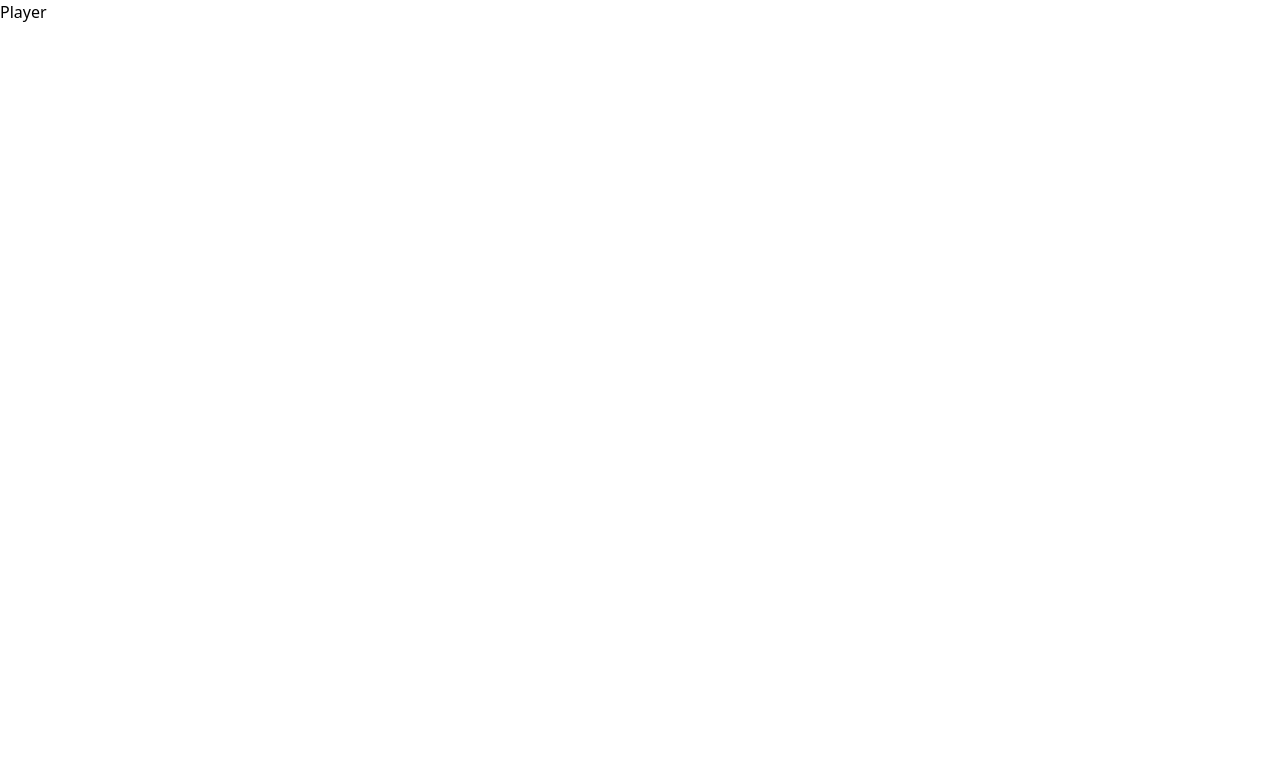
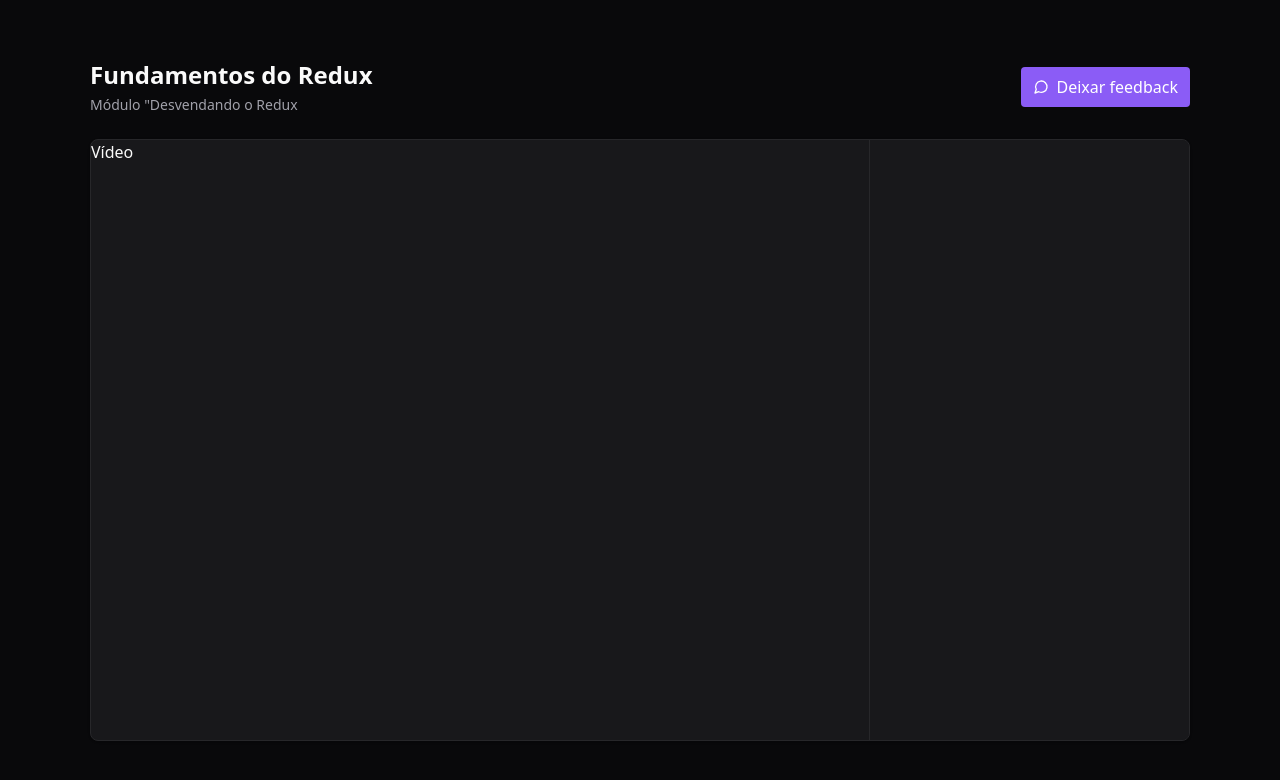
Before and after one commit to SamuelMenecucci/redux-zustand, a React (Vite) app: page / in a window 1280 px wide. Shown: the top 780 px of the page. Built offline with nearby package versions, Linux system fonts and the light colour scheme.

Commit message:
feat: ui base structure

```diff
--- a/package.json
+++ b/package.json
@@ -11,6 +11,7 @@
   },
   "dependencies": {
     "@reduxjs/toolkit": "^1.9.6",
+    "lucide-react": "^0.284.0",
     "react": "^18.2.0",
     "react-dom": "^18.2.0",
     "react-redux": "^8.1.3"
--- a/src/pages/Player.tsx
+++ b/src/pages/Player.tsx
@@ -1,3 +1,28 @@
+import { MessageCircle } from "lucide-react";
+
 export const Player = () => {
-  return <div>Player</div>;
+  return (
+    <div className="h-screen bg-zinc-950 text-zinc-50 flex justify-center items-center">
+      <div className="flex w-[1100px] flex-col gap-6">
+        <div className="flex items-center  justify-between">
+          {/* Header */}
+          <div className="flex flex-col gap-1">
+            <h1 className="text-2xl font-bold">Fundamentos do Redux</h1>
+            <span className="text-sm text-zinc-400">
+              Módulo "Desvendando o Redux
+            </span>
+          </div>
+          <button className="flex items-center gap-2 rounded bg-violet-500 px-3 py-2 text-small font-medium text-white hover:bg-violet-600">
+            <MessageCircle className="w-4 h-4" />
+            Deixar feedback
+          </button>
+        </div>
+
+        <main className="relative flex overflow-hidden rounded-lg border border-zinc-800 bg-zinc-900 shadow">
+          <div className="flex-1">Vídeo</div>
+          <aside className="w-80 border-l border-zinc-800 bg-zinc-900 h-[600px]"></aside>
+        </main>
+      </div>
+    </div>
+  );
 };
--- a/src/styles/global.css
+++ b/src/styles/global.css
@@ -2,3 +2,7 @@
 @tailwind base;
 @tailwind components;
 @tailwind utilities;
+
+body {
+  -webkit-font-smoothing: antialiased;
+}
```
Also changed, not shown: 1 other file (tests, documents, lock files or other folders).
